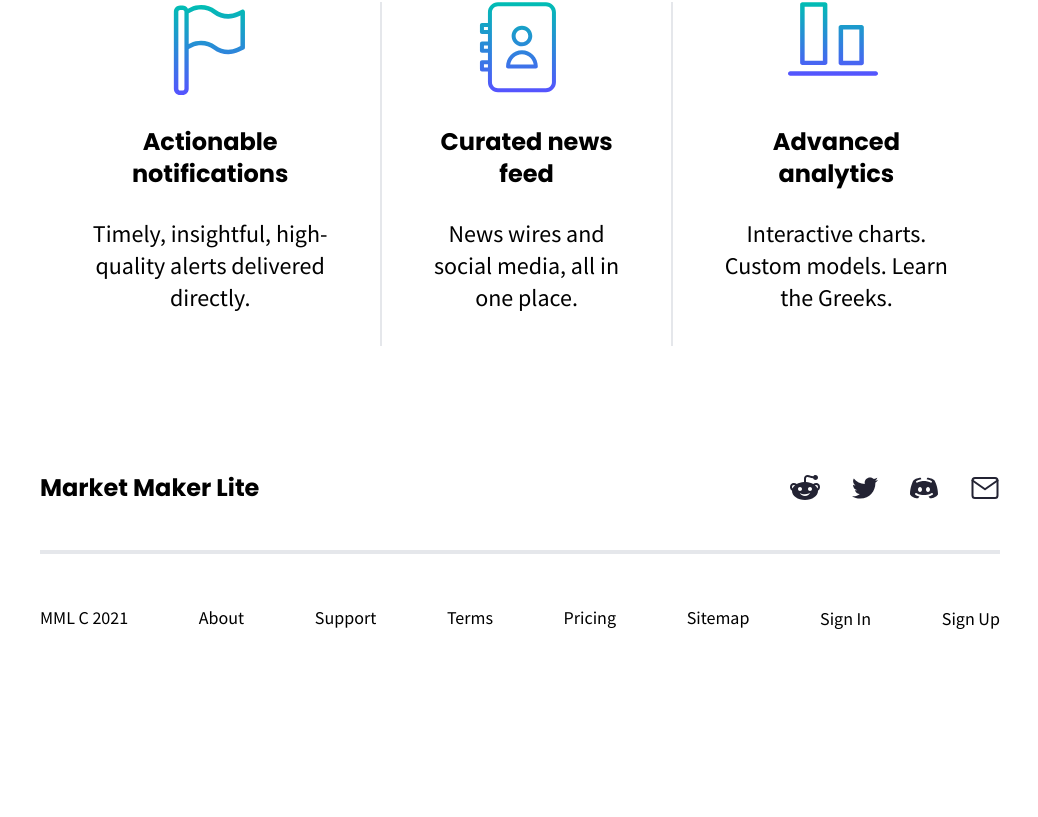
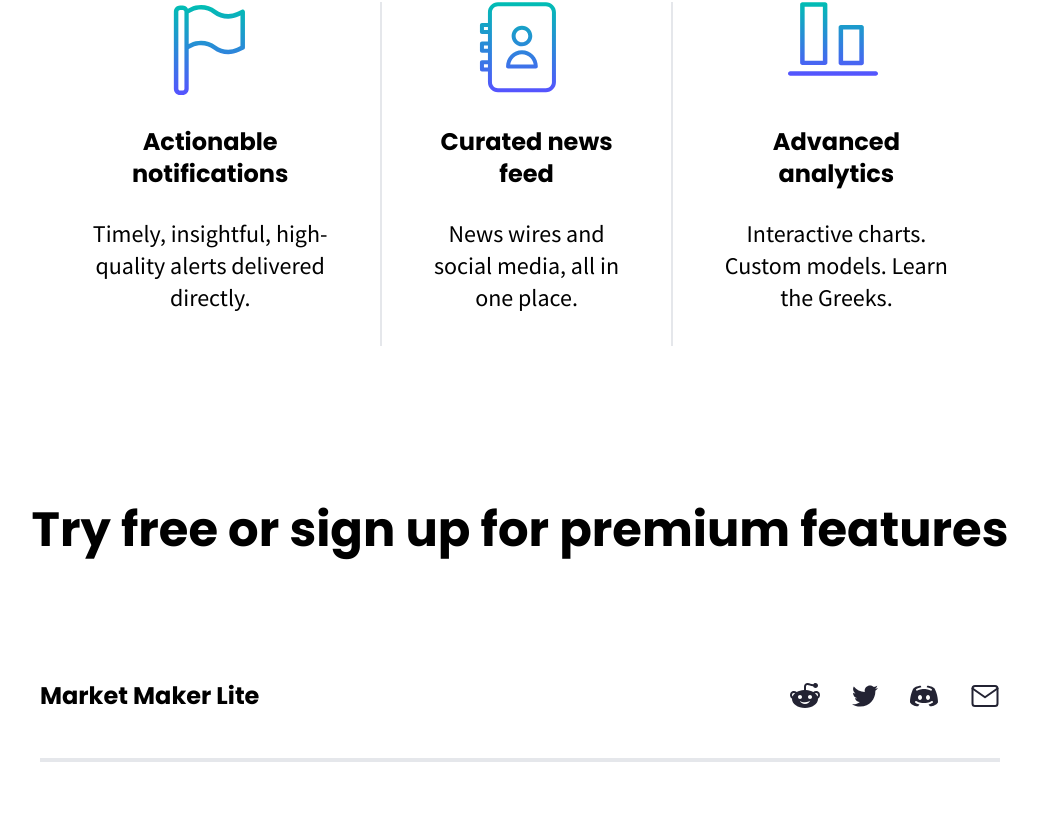
Before and after one commit to jonkarrer/market_maker, a Next.js app: page / in a window 1280 px wide. Shown: the part 1054-1871 px from the top of the page, without its empty margins (120-1158 px from the left). Before the commit the page ends 1736 px from the top, so only its background shows below. Built offline with nearby package versions, Linux system fonts and the light colour scheme; no server answers.

Commit message:
cleaned up code

```diff
--- a/components/_Home/Features.tsx
+++ b/components/_Home/Features.tsx
@@ -2,9 +2,9 @@ import React from "react";
 
 const Features = () => (
   <React.Fragment>
-    <section className="grid gap-16 md:gap-32 3xl:gap-44" id="features">
+    <section className="grid gap-16 md:gap-32 3xl:gap-44">
       <h2 className="text-center">Simplify your market research</h2>
-      <div className="wrapper grid gap-16 md:flex md:gap-0 md:justify-between">
+      <div className="grid w-10/12 md:w-auto lg:w-9/12 m-auto gap-16 md:flex md:gap-0 md:justify-between">
         <div className="md:border-r-1px">
           <Item
             img="/Home/features/flag.svg"
@@ -42,7 +42,7 @@ interface Item {
 const Item = ({ img, feature, info }: Item) => (
   <article className="grid place-items-center gap-6 md:mx-10 md:gap-7 2xl:mx-12 2xl:gap-9">
     <img className="h-24 2xl:h-28 m-auto" src={img} alt="icon" />
-    <h4 className="md:w-44 2xl:w-48 3xl:w-64 text-center">{feature}</h4>
+    <h4 className="lg:w-44 2xl:w-48 3xl:w-64 text-center">{feature}</h4>
     <p className="w-72 md:w-auto md:h-32 2xl:h-40 lg:text-center">{info}</p>
   </article>
 );
--- a/components/_Home/Plans.tsx
+++ b/components/_Home/Plans.tsx
@@ -1,5 +1,13 @@
 import React from "react";
 
 export default function Plans(): JSX.Element {
-  return <div></div>;
+  return (
+    <div>
+      <section className="grid gap-16 md:gap-32 3xl:gap-44">
+        <h2 className="text-center">
+          Try free or sign up for premium features
+        </h2>
+      </section>
+    </div>
+  );
 }
--- a/components/_Home/index.ts
+++ b/components/_Home/index.ts
@@ -1,4 +1,4 @@
 import Splash from "./Splash";
 import Features from "./Features";
-
-export { Splash, Features };
+import Plans from "./Plans";
+export { Splash, Features, Plans };
--- a/pages/index.tsx
+++ b/pages/index.tsx
@@ -1,5 +1,5 @@
 import Head from "next/head";
-import { Splash, Features } from "@/components/_Home";
+import { Splash, Features, Plans } from "@/components/_Home";
 export default function Home() {
   return (
     <div>
@@ -11,6 +11,7 @@ export default function Home() {
       <main>
         <Splash />
         <Features />
+        <Plans />
       </main>
     </div>
   );
```
